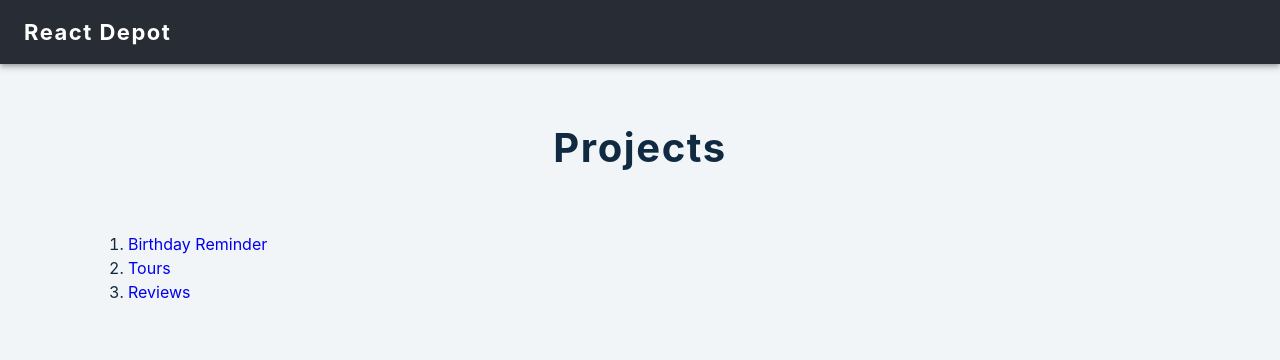
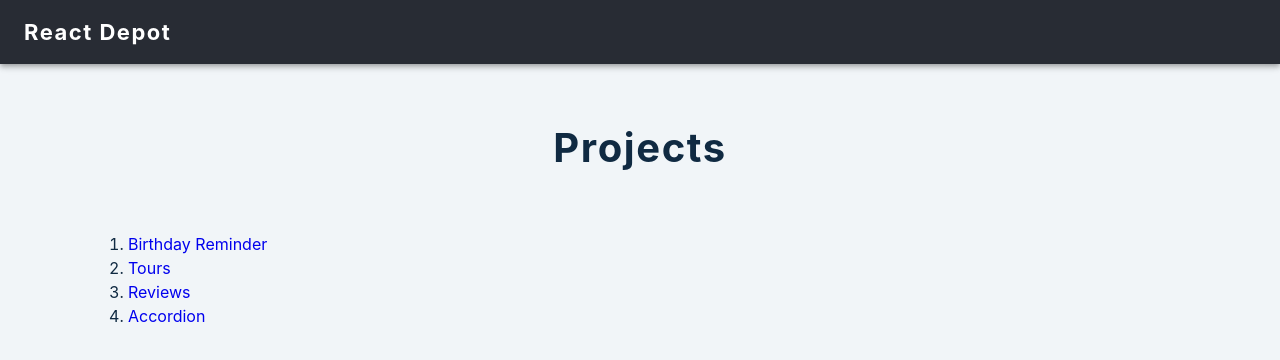
Before and after one commit to answebdev/react-depot, a React (Create React App) app: page / in a window 1280 px wide. Shown: the top 360 px of the page. Built offline with nearby package versions, Linux system fonts and the light colour scheme.

Commit message:
add shell components

```diff
--- a/src/App.js
+++ b/src/App.js
@@ -4,6 +4,7 @@ import Home from './components/Home';
 import BirthdayReminder from './components/01-birthday-reminder/App';
 import Tours from './components/02-tours/App';
 import Reviews from './components/03-reviews/App';
+import Accordion from './components/04-accordion/App';
 import Error from './components/Error';
 // import './App.css';
 
@@ -16,6 +17,7 @@ function App() {
         <Route exact path='/birthday-reminder' element={<BirthdayReminder />} />
         <Route exact path='/tours' element={<Tours />} />
         <Route exact path='/reviews' element={<Reviews />} />
+        <Route exact path='/accordion' element={<Accordion />} />
         <Route path='*' element={<Error />} />
       </Routes>
     </div>
--- /dev/null
+++ b/src/components/04-accordion/App.js
@@ -0,0 +1,18 @@
+import React from 'react';
+import { Helmet } from 'react-helmet';
+import './style.css';
+
+const App = () => {
+  return (
+    <>
+      <div>
+        <Helmet>
+          <title>React Depot | Accordion</title>
+        </Helmet>
+      </div>
+      <div>Accordion</div>
+    </>
+  );
+};
+
+export default App;
--- a/src/components/Home.js
+++ b/src/components/Home.js
@@ -29,6 +29,11 @@ const Home = () => {
               Reviews
             </Link>
           </li>
+          <li>
+            <Link className='main-link' to='/accordion'>
+              Accordion
+            </Link>
+          </li>
         </ol>
       </div>
     </>
```
Also changed, not shown: src/components/04-accordion/style.css (added).
